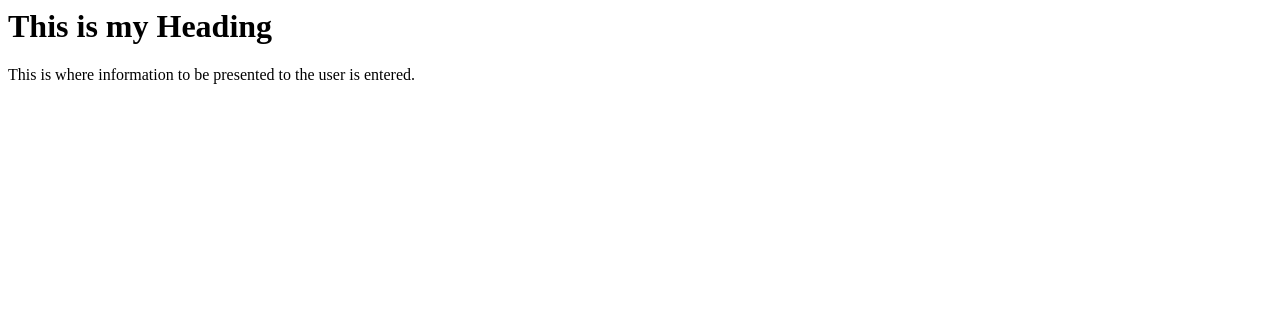
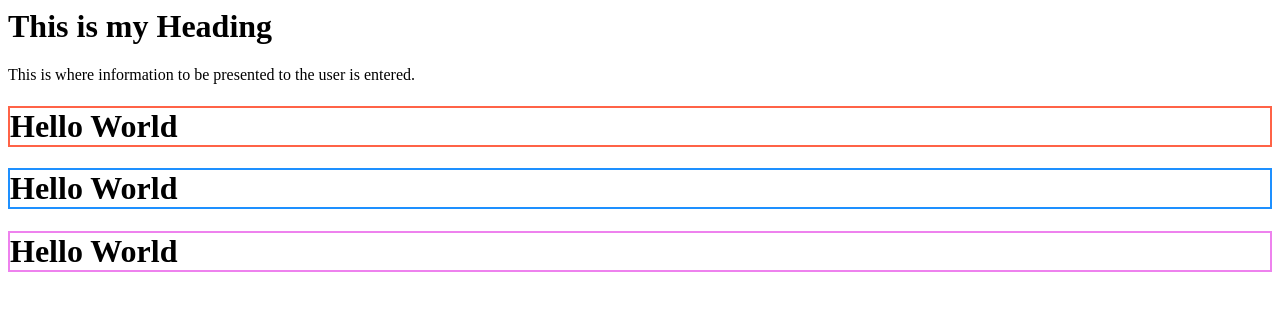
Before and after one commit to meganyap/tempo, a plain HTML site: page index.html in a window 1280 px wide. Drawn offline with Linux system fonts and the light colour scheme.

Commit message:
Update index.html

```diff
--- a/index.html
+++ b/index.html
@@ -9,3 +9,14 @@ The title of the webpage
 This is where information to be presented to the user is entered.
 </body>
 </html>
+<!DOCTYPE html>
+<html>
+<body>
+<h1 style="border: 2px solid Tomato;">Hello World</h1>
+
+<h1 style="border: 2px solid DodgerBlue;">Hello World</h1>
+
+<h1 style="border: 2px solid Violet;">Hello World</h1>
+
+</body>
+</html>
```
